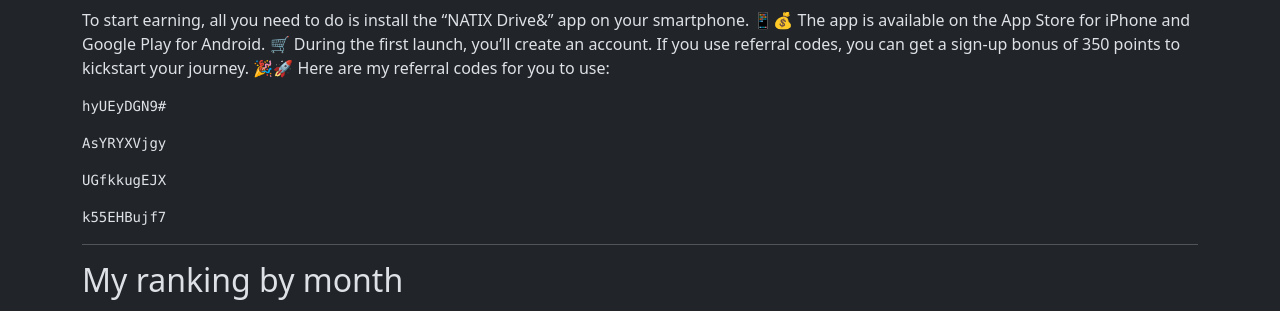
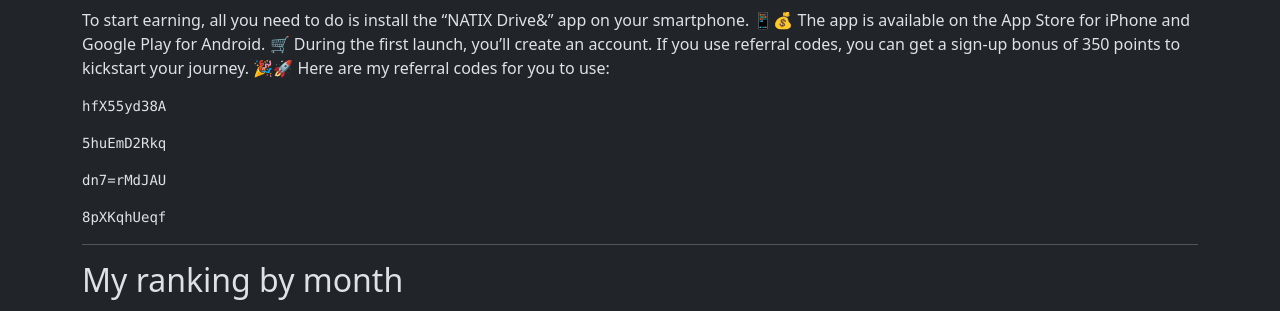
Before and after one commit to torrocus/natix, a Jekyll site: the page built from index.md, in a window 1280 px wide and 900 px high, scrolled down 2352 px. Shown: the part 162-473 px from the top of the window. Built offline with Jekyll 4.4.1, drawn with Linux system fonts in a browser that asks for light colours; comment, search, counter and statistics services are not loaded.

Commit message:
Refresh referrer codes

````diff
--- a/index.md
+++ b/index.md
@@ -137,19 +137,19 @@ If you use referral codes, you can get a sign-up bonus of 350 points to kickstar
 Here are my referral codes for you to use:
 <!-- NATIX-REFERRAL-CODES-LIST:START -->
 ```
-hyUEyDGN9#
+hfX55yd38A
 ```
 
 ```
-AsYRYXVjgy
+5huEmD2Rkq
 ```
 
 ```
-UGfkkugEJX
+dn7=rMdJAU
 ```
 
 ```
-k55EHBujf7
+8pXKqhUeqf
 ```
 <!-- NATIX-REFERRAL-CODES-LIST:END -->
 <!--
````
